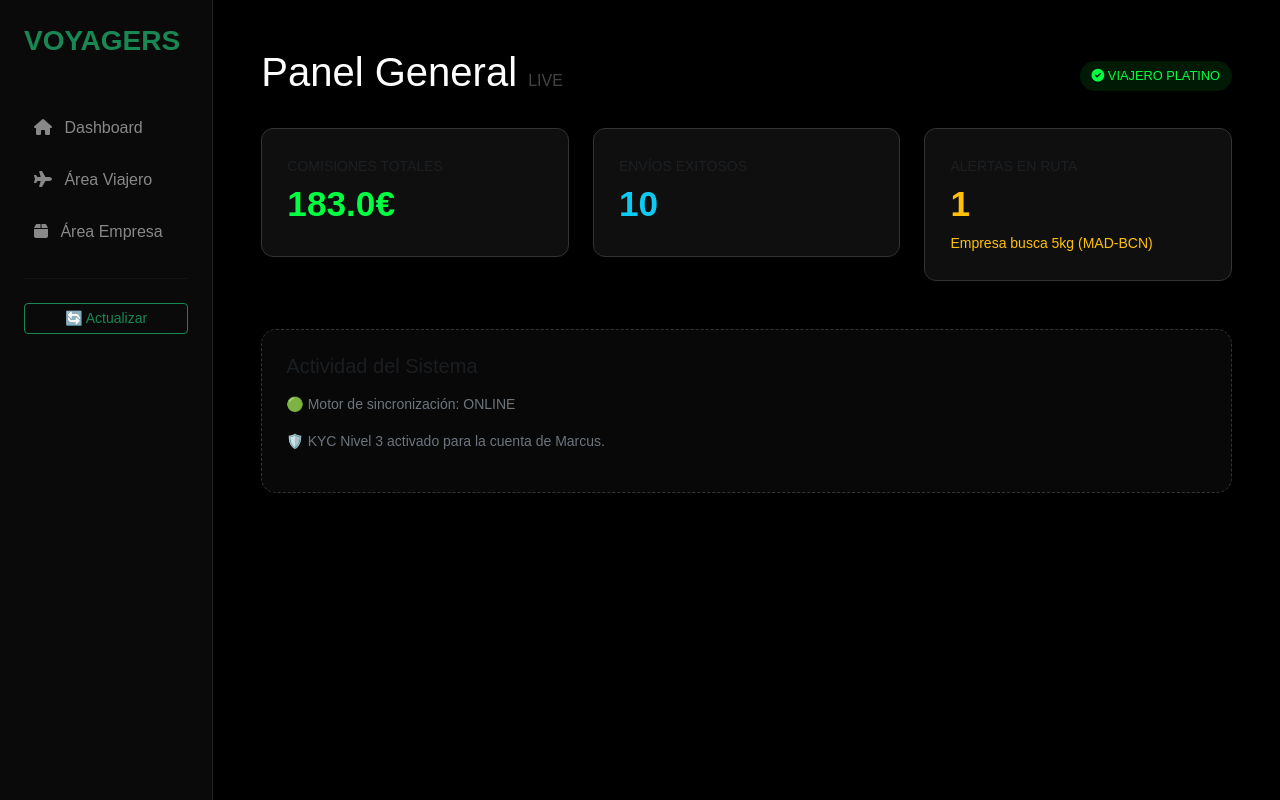
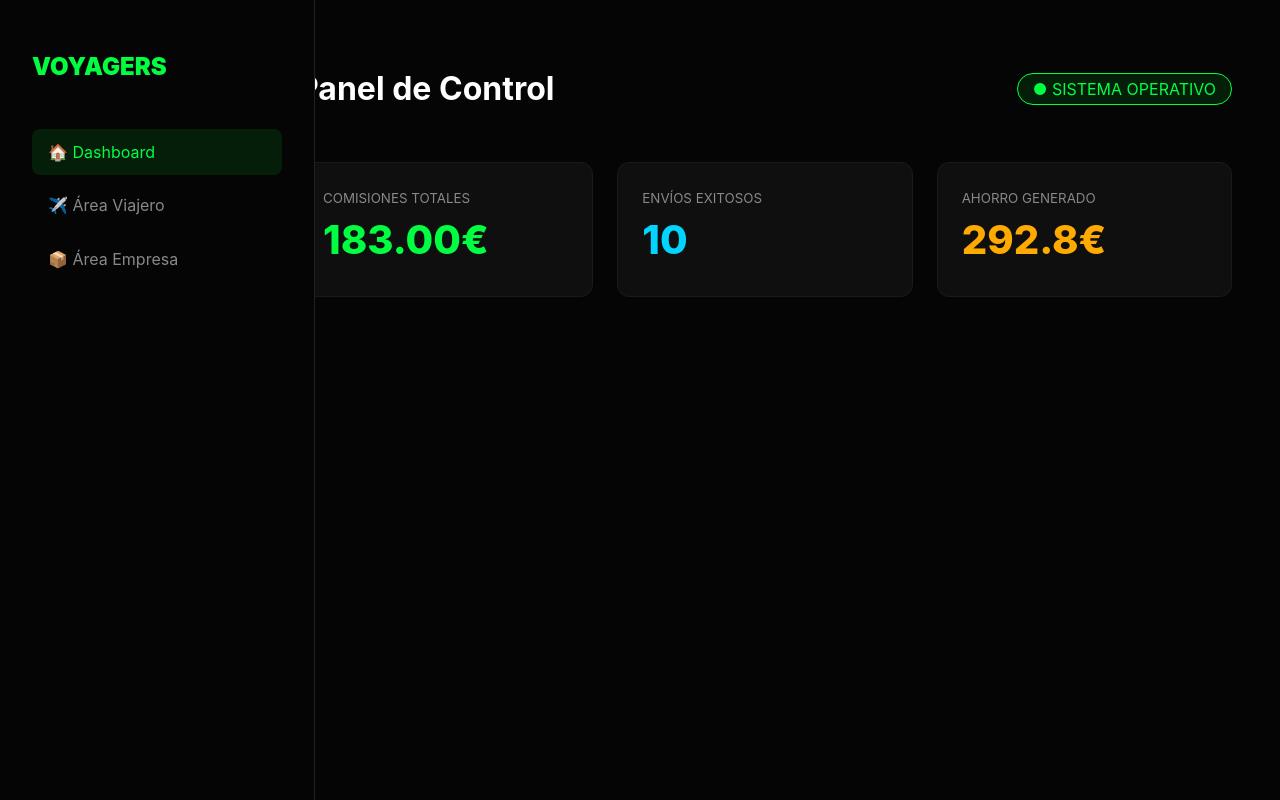
Before and after one commit to xexeu84/voyagers, a Flask app: page / in a window 1280 px wide. Run offline with Flask 3, Linux system fonts and the light colour scheme.

Commit message:
REFactor: Separación de CSS en archivo estático y limpieza de HTML.

```diff
--- /dev/null
+++ b/static/style.css
@@ -0,0 +1,68 @@
+:root {
+    --bg-black: #050505;
+    --card-gray: #0f0f0f;
+    --voyager-green: #00ff41;
+    --text-muted: #888;
+}
+
+body {
+    background-color: var(--bg-black);
+    color: white;
+    font-family: 'Inter', -apple-system, sans-serif;
+    margin: 0;
+}
+
+.sidebar {
+    background: var(--bg-black);
+    border-right: 1px solid #222;
+    height: 100vh;
+    position: fixed;
+    width: 250px;
+    padding: 2rem;
+}
+
+.main-content {
+    margin-left: 250px;
+    padding: 3rem;
+}
+
+.stat-grid {
+    display: grid;
+    grid-template-columns: repeat(auto-fit, minmax(250px, 1fr));
+    gap: 1.5rem;
+    margin-top: 2rem;
+}
+
+.stat-card {
+    background: var(--card-gray);
+    border: 1px solid #1a1a1a;
+    border-radius: 12px;
+    padding: 1.5rem;
+    transition: transform 0.2s;
+}
+
+.stat-card:hover {
+    border-color: var(--voyager-green);
+    transform: translateY(-5px);
+}
+
+.accent-value {
+    color: var(--voyager-green);
+    font-size: 2.5rem;
+    font-weight: 800;
+    margin: 0.5rem 0;
+}
+
+.nav-item {
+    color: var(--text-muted);
+    text-decoration: none;
+    display: block;
+    padding: 0.8rem 1rem;
+    border-radius: 8px;
+    margin-bottom: 0.5rem;
+}
+
+.nav-item:hover, .nav-item.active {
+    background: rgba(0, 255, 65, 0.1);
+    color: var(--voyager-green);
+}
--- a/templates/index.html
+++ b/templates/index.html
@@ -2,66 +2,40 @@
 <html lang="es">
 <head>
     <meta charset="UTF-8">
-    <title>Voyagers - Control Maestro</title>
-    <link rel="stylesheet" href="https://cdn.jsdelivr.net/npm/bootstrap@5.3.0/dist/css/bootstrap.min.css">
-    <link rel="stylesheet" href="https://cdnjs.cloudflare.com/ajax/libs/font-awesome/6.0.0/css/all.min.css">
-    <style>
-        body { background: #000; color: #fff; font-family: sans-serif; }
-        .sidebar { background: #0a0a0a; min-height: 100vh; border-right: 1px solid #222; }
-        .stat-card { background: #0f0f0f; border: 1px solid #333; border-radius: 12px; padding: 25px; transition: 0.3s; }
-        .stat-card:hover { border-color: #00ff41; box-shadow: 0 0 15px rgba(0,255,65,0.1); }
-        .accent { color: #00ff41; font-weight: bold; font-size: 2.2rem; }
-        .badge-verified { background: rgba(0, 255, 65, 0.1); color: #00ff41; padding: 5px 12px; border-radius: 20px; font-size: 0.8rem; }
-        .nav-link { color: #888; text-decoration: none; display: block; padding: 10px; border-radius: 5px; }
-        .nav-link:hover { background: #111; color: #00ff41; }
-    </style>
+    <meta name="viewport" content="width=device-width, initial-scale=1.0">
+    <title>Voyagers | Dashboard</title>
+    <link rel="stylesheet" href="{{ url_for('static', filename='style.css') }}">
 </head>
 <body>
-    <div class="container-fluid">
-        <div class="row">
-            <div class="col-md-2 sidebar p-4">
-                <h3 class="text-success fw-bold mb-5">VOYAGERS</h3>
-                <nav class="nav flex-column gap-2">
-                    <a href="/" class="nav-link"><i class="fas fa-home me-2"></i> Dashboard</a>
-                    <a href="/transportista" class="nav-link"><i class="fas fa-plane me-2"></i> Área Viajero</a>
-                    <a href="/cliente" class="nav-link"><i class="fas fa-box me-2"></i> Área Empresa</a>
-                    <hr style="border-color: #333;">
-                    <button class="btn btn-outline-success btn-sm w-100" onclick="location.reload()">🔄 Actualizar</button>
-                </nav>
+    <div class="sidebar">
+        <h2 style="color: #00ff41; font-weight: 900;">VOYAGERS</h2>
+        <nav style="margin-top: 3rem;">
+            <a href="/" class="nav-item active">🏠 Dashboard</a>
+            <a href="/transportista" class="nav-item">✈️ Área Viajero</a>
+            <a href="/cliente" class="nav-item">📦 Área Empresa</a>
+        </nav>
+    </div>
+
+    <div class="main-content">
+        <div style="display: flex; justify-content: space-between; align-items: center;">
+            <h1>Panel de Control</h1>
+            <div style="background: rgba(0,255,65,0.1); padding: 5px 15px; border-radius: 20px; color: #00ff41; border: 1px solid #00ff41;">
+                ● SISTEMA OPERATIVO
             </div>
-            <div class="col-md-10 p-5">
-                <div class="d-flex justify-content-between align-items-center mb-4">
-                    <h1>Panel General <span style="font-size: 0.4em; color: #444;">LIVE</span></h1>
-                    <span class="badge-verified"><i class="fas fa-check-circle"></i> VIAJERO PLATINO</span>
-                </div>
+        </div>
 
-                <div class="row g-4">
-                    <div class="col-md-4">
-                        <div class="stat-card">
-                            <small class="text-muted text-uppercase">Comisiones Totales</small>
-                            <div class="accent">{{ stats.comisiones_totales }}€</div>
-                        </div>
-                    </div>
-                    <div class="col-md-4">
-                        <div class="stat-card">
-                            <small class="text-muted text-uppercase">Envíos Exitosos</small>
-                            <div class="accent text-info">{{ stats.envios_totales }}</div>
-                        </div>
-                    </div>
-                    <div class="col-md-4">
-                        <div class="stat-card">
-                            <small class="text-muted text-uppercase">Alertas en Ruta</small>
-                            <div class="accent text-warning">1</div>
-                            <small class="text-warning">Empresa busca 5kg (MAD-BCN)</small>
-                        </div>
-                    </div>
-                </div>
-
-                <div class="mt-5 p-4" style="background: #080808; border-radius: 15px; border: 1px dashed #333;">
-                    <h5 class="text-muted mb-3">Actividad del Sistema</h5>
-                    <p class="small text-secondary">🟢 Motor de sincronización: ONLINE</p>
-                    <p class="small text-secondary">🛡️ KYC Nivel 3 activado para la cuenta de Marcus.</p>
-                </div>
+        <div class="stat-grid">
+            <div class="stat-card">
+                <small style="color: #888;">COMISIONES TOTALES</small>
+                <div class="accent-value">{{ "%.2f"|format(stats.comisiones_totales) }}€</div>
+            </div>
+            <div class="stat-card">
+                <small style="color: #888;">ENVÍOS EXITOSOS</small>
+                <div class="accent-value" style="color: #00d4ff;">{{ stats.envios_totales }}</div>
+            </div>
+            <div class="stat-card">
+                <small style="color: #888;">AHORRO GENERADO</small>
+                <div class="accent-value" style="color: #ffaa00;">{{ stats.ahorro_usuarios }}€</div>
             </div>
         </div>
     </div>
```
